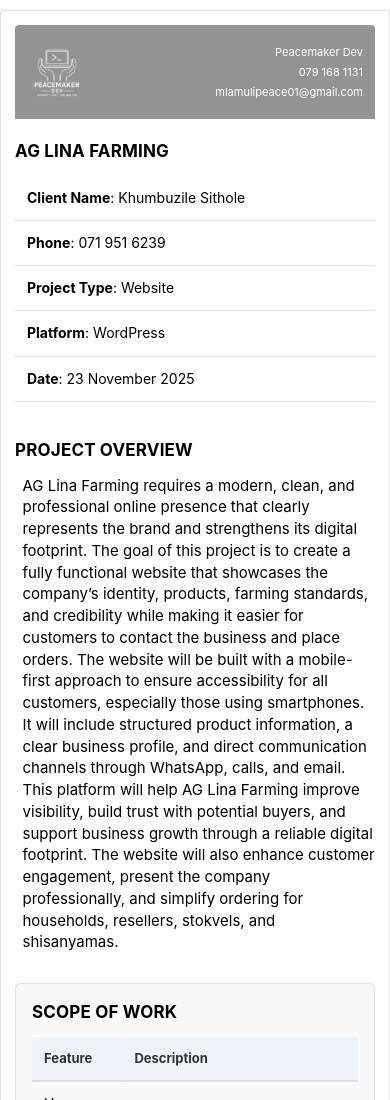
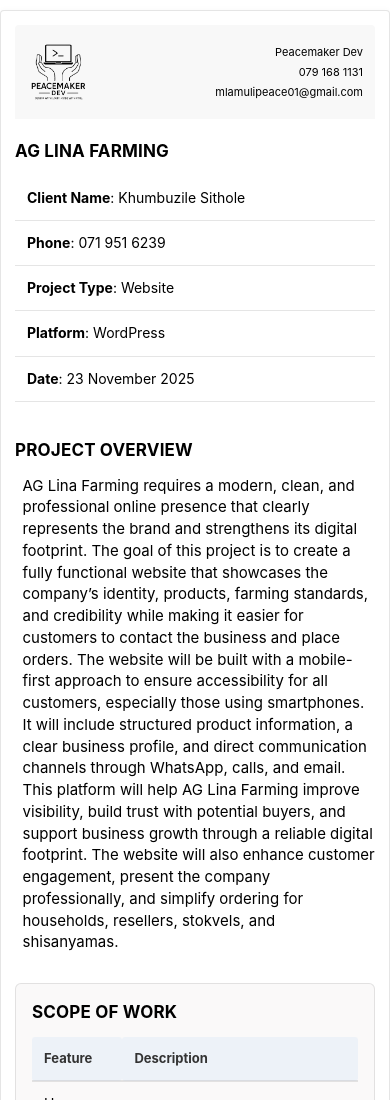
Before and after one commit to peacemaker-dev/Peacemaker-Dev-Quotation-Template, a plain HTML site: page index.html in a window 390 px wide. Shown: the top 1100 px of the page. Drawn offline with Linux system fonts and the light colour scheme.

Commit message:
image updated

```diff
--- a/index.html
+++ b/index.html
@@ -12,7 +12,7 @@
     <main>
         <header>
             <div class="logo">
-                <img src="images/peacemaker_dev-white.png" alt="Logo">
+                <img src="images/1763833474825-removebg-preview.png" alt="Logo">
             </div>
             <div class="details">
                 <p>Peacemaker Dev</p>
--- a/styles.css
+++ b/styles.css
@@ -38,7 +38,7 @@ main {
 /* Header */
 header {
     max-width: var(--max-width);
-    background: #949494;
+    background: #f8f8f8;
     padding: 12px 16px;
     display: flex;
     align-items: center;
@@ -48,14 +48,14 @@ header {
 }
 
 header .logo img {
-    max-height: 70px;
+    max-height: 80px;
     display: block;
 }
 
 .details {
     line-height: 0.8;
     text-align: right;
-    color:#ffffff;
+    color:#000000;
 }
 
 .company-details {
@@ -167,7 +167,7 @@ ul {
         width: 120px;
     }
     header .logo img {
-        max-height: 70px;
+        max-height: 80px;
     }
 }
 
@@ -177,7 +177,7 @@ ul {
         margin-left: 10px;
     }
     header .logo img {
-        max-height: 60px;
+        max-height: 7dvb;
     }
     .project-cost table tbody td:nth-child(2) {
         width: 100px;
```
Also changed, not shown: images/1763833474825-removebg-preview.png (added).
